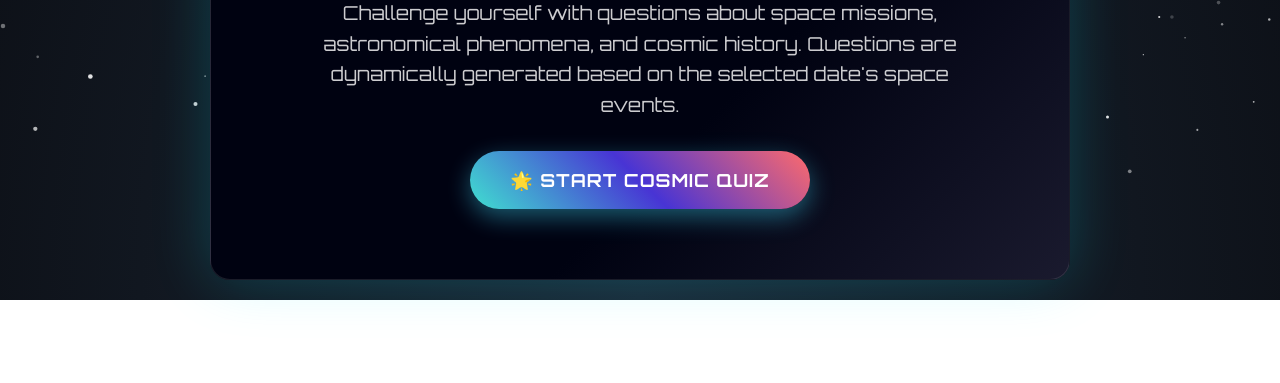
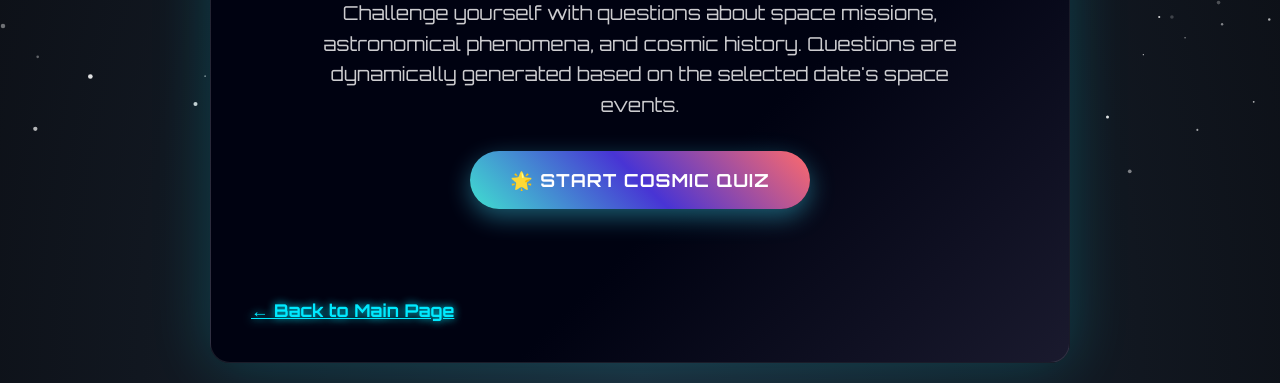
Before and after one commit to kartikeym88/cosmicnewspaper, a plain HTML site: page quiz.html in a window 1280 px wide. Shown: the part 608-991 px from the top of the page. Before the commit the page ends 908 px from the top, so only its background shows below. Drawn offline with Linux system fonts and the light colour scheme.

Commit message:
Update quiz.html

```diff
--- a/quiz.html
+++ b/quiz.html
@@ -444,6 +444,29 @@
                     0 0 60px rgba(64, 224, 255, 0.2);
             transition: box-shadow 0.3s ease;
         }
+        .back-link {
+      text-align: left;
+      margin-top: 60px;
+    }
+
+    .back-link a {
+      font-family: 'Orbitron', sans-serif;
+      color: #00eaff;
+      font-weight: bold;
+      font-size: 1.1em;
+      text-decoration: underline;
+      text-shadow: 0 0 8px #00eaff;
+      transition: text-shadow 0.3s ease;
+    }
+
+    .back-link a:hover {
+      text-shadow: 0 0 16px #00eaff, 0 0 30px #00eaff;
+    }
+
+    @keyframes fadeIn {
+      from { opacity: 0; transform: translateY(10px); }
+      to { opacity: 1; transform: translateY(0); }
+    }
 
 
     </style>
@@ -494,6 +517,9 @@
                     <div id="quizBadges"></div>
                     <button id="retakeQuizBtn">🔄 Launch Another Quiz</button>
                 </div>
+            </div>
+            <div class="back-link">
+            <a href="main.html">← Back to Main Page</a>
             </div>
         </section>
     </div>
```
